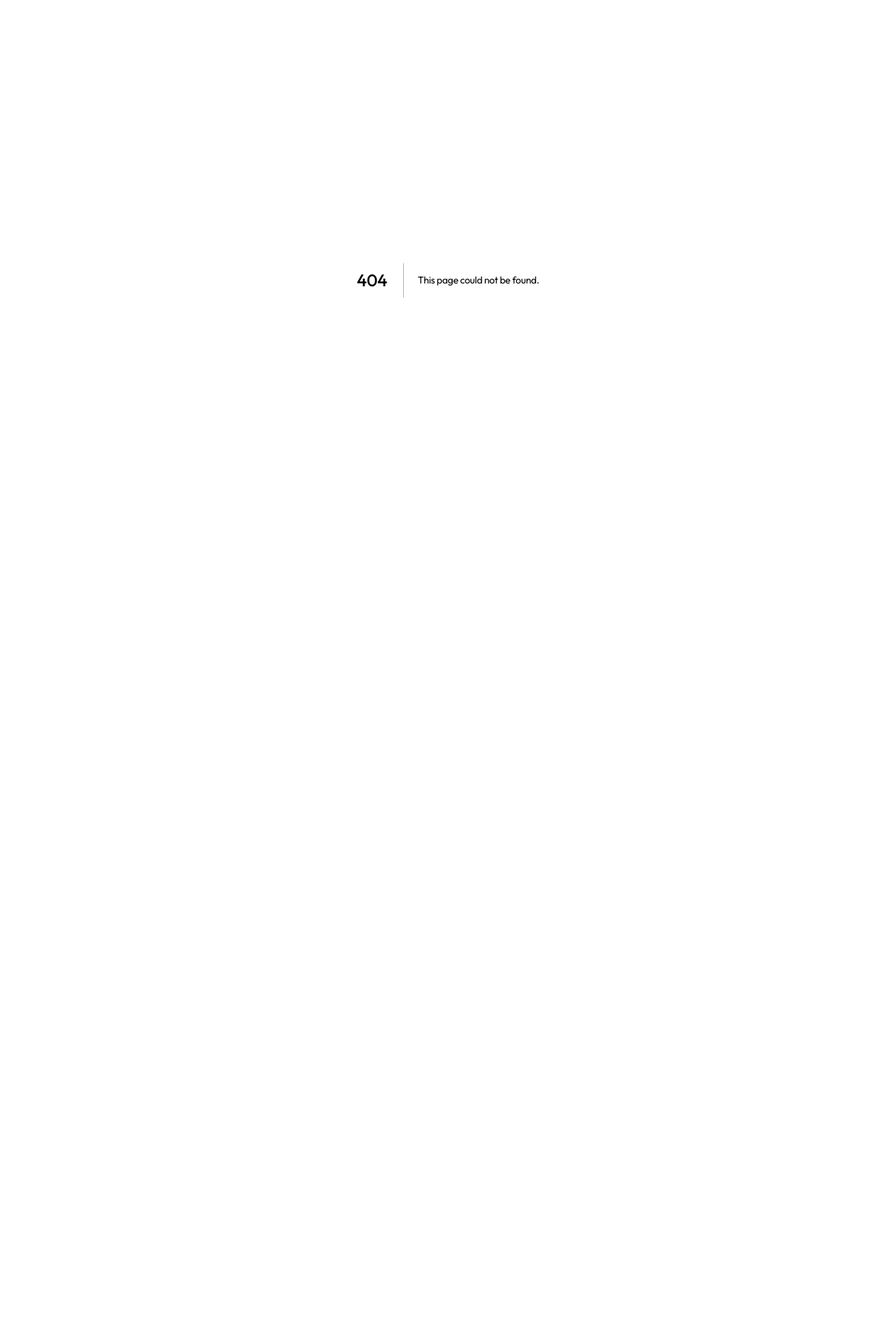
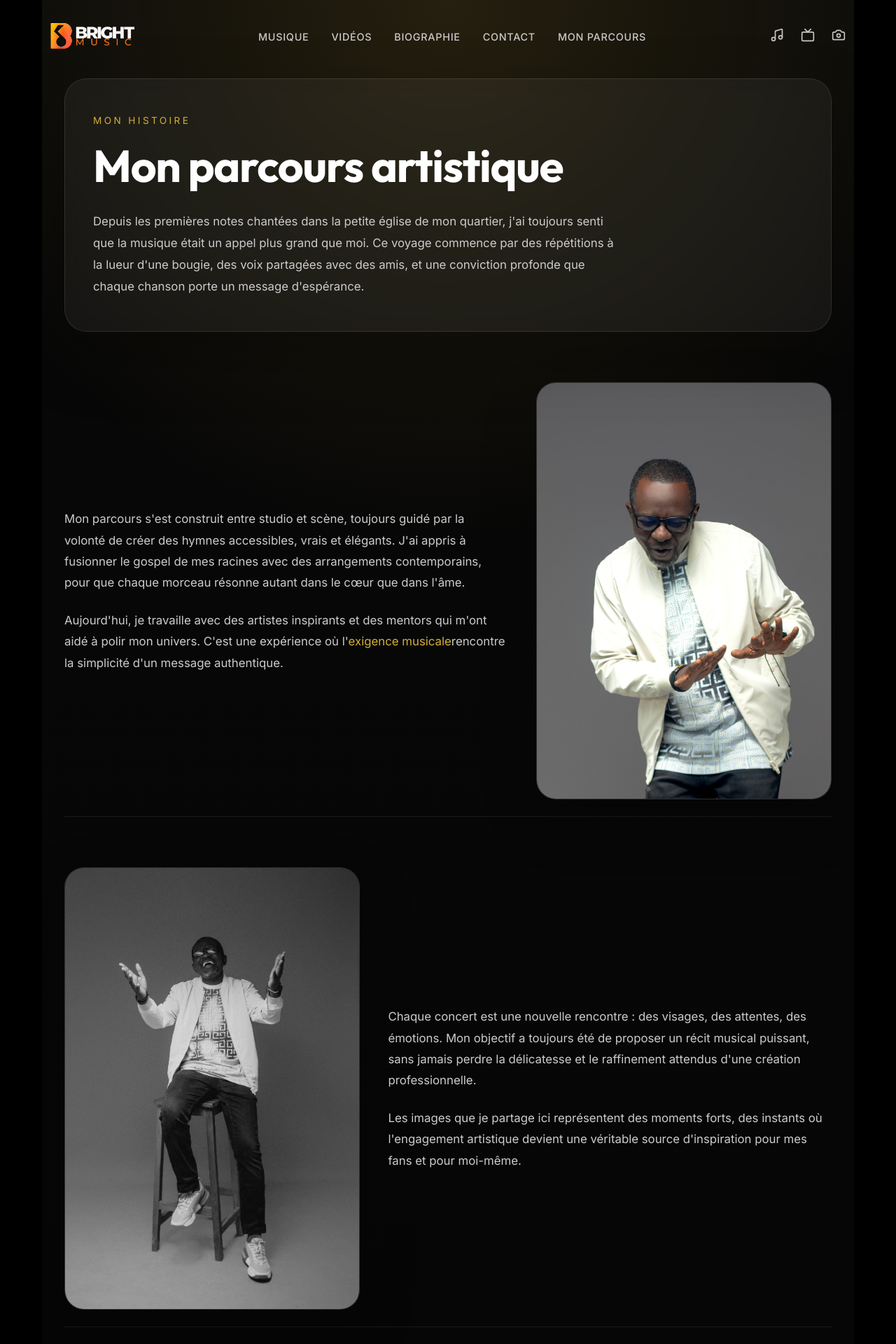
Before and after one commit to jknweb/brightmusic, a Next.js app: page /mon-parcours in a window 1280 px wide. Before the commit this address had no page. Shown: the top 1920 px of the page at 70% size. Before the commit the page ends 800 px from the top, so only its background shows below. Built offline with nearby package versions, Linux system fonts and the light colour scheme.

Commit message:
Ajout de la page mon parcours

```diff
--- /dev/null
+++ b/src/app/mon-parcours/page.js
@@ -0,0 +1,106 @@
+import Navbar from '@/components/Navbar';
+import Footer from '@/components/Footer';
+import Image from 'next/image';
+import styles from './page.module.css';
+
+export default function MonParcoursPage() {
+  return (
+    <>
+      <Navbar />
+      <main className={styles.page}>
+        <section className={`${styles.hero} glass`}>
+          <div className={styles.heading}>
+            <span className={styles.subtitle}>Mon histoire</span>
+            <h1>Mon parcours artistique</h1>
+            <p>
+              Depuis les premières notes chantées dans la petite église de mon quartier,
+              j'ai toujours senti que la musique était un appel plus grand que moi.
+              Ce voyage commence par des répétitions à la lueur d'une bougie, des voix
+              partagées avec des amis, et une conviction profonde que chaque chanson porte
+              un message d'espérance.
+            </p>
+          </div>
+        </section>
+
+        <section className={styles.section}>
+          <div className={styles.column}>
+            <p>
+              Mon parcours s'est construit entre studio et scène, toujours guidé par la
+              volonté de créer des hymnes accessibles, vrais et élégants. J'ai appris à
+              fusionner le gospel de mes racines avec des arrangements contemporains,
+              pour que chaque morceau résonne autant dans le cœur que dans l'âme.
+            </p>
+            <p>
+              Aujourd'hui, je travaille avec des artistes inspirants et des mentors qui
+              m'ont aidé à polir mon univers. C'est une expérience où l'<span className={styles.highlight}>exigence musicale</span>
+              rencontre la simplicité d'un message authentique.
+            </p>
+          </div>
+
+          <div className={styles.card}>
+            <Image
+              src="/brightL.jpeg"
+              alt="Bright L"
+              width={520}
+              height={380}
+              className={styles.image}
+            />
+
+          </div>
+        </section>
+
+        <section className={styles.sectionReverse}>
+          <div className={styles.card}>
+            <Image
+              src="/luyindula.jpeg"
+              alt="Luyindula"
+              width={520}
+              height={380}
+              className={styles.image}
+            />
+
+          </div>
+
+          <div className={styles.column}>
+            <p>
+              Chaque concert est une nouvelle rencontre : des visages, des attentes, des émotions.
+              Mon objectif a toujours été de proposer un récit musical puissant, sans jamais perdre
+              la délicatesse et le raffinement attendus d'une création professionnelle.
+            </p>
+            <p>
+              Les images que je partage ici représentent des moments forts, des instants où
+              l'engagement artistique devient une véritable source
+              d'inspiration pour mes fans et pour moi-même.
+            </p>
+          </div>
+        </section>
+
+        <section className={styles.section}>
+          <div className={styles.columnWide}>
+            <p>
+              En studio comme sur scène, je suis animé par la même passion : transmettre la lumière,
+              transformer l'énergie en mélodie, et inviter chacun à se retrouver dans un chant.
+              Ce parcours reste humble, mais il est déjà riche en rencontres et en projets.
+            </p>
+            <p>
+              Je continue aujourd'hui en m'appuyant sur des collaborations fortes, des expériences
+              partagées avec des artistes comme Rhany, et une ambition claire : faire vibrer
+              chaque auditeur avec des paroles vraies et des productions soignées.
+            </p>
+          </div>
+
+          <div className={styles.cardSmall}>
+            <Image
+              src="/rhany.jpeg"
+              alt="Rhany"
+              width={520}
+              height={380}
+              className={styles.image}
+            />
+          </div>
+        </section>
+      </main>
+      <Footer />
+    </>
+  );
+}
--- /dev/null
+++ b/src/app/mon-parcours/page.module.css
@@ -0,0 +1,139 @@
+.page {
+  padding: 7rem 2rem 2rem;
+  max-width: 1160px;
+  margin: 0 auto;
+  background: radial-gradient(circle at top, rgba(212, 175, 55, 0.14), transparent 28%),
+    linear-gradient(180deg, #080808 0%, #050505 100%);
+}
+
+.hero {
+  padding: 3rem 2.5rem;
+  border-radius: 32px;
+  background: rgba(255, 255, 255, 0.05);
+  border: 1px solid rgba(255, 255, 255, 0.1);
+  box-shadow: 0 35px 90px rgba(0, 0, 0, 0.25);
+  margin-bottom: 3rem;
+}
+
+.heading {
+  max-width: 760px;
+}
+
+.subtitle {
+  display: inline-block;
+  margin-bottom: 1rem;
+  color: var(--accent);
+  text-transform: uppercase;
+  letter-spacing: 0.25em;
+  font-size: 0.85rem;
+}
+
+.highlight {
+  color: var(--accent);
+}
+
+.hero h1 {
+  font-size: clamp(3rem, 5vw, 4.5rem);
+  margin-bottom: 1.5rem;
+  color: #fff;
+}
+
+.hero p {
+  color: var(--gray-light);
+  line-height: 1.85;
+  font-size: 1.05rem;
+}
+
+.section,
+.sectionReverse {
+  display: grid;
+  grid-template-columns: 1.2fr 0.8fr;
+  gap: 2.5rem;
+  align-items: center;
+  margin-bottom: 3rem;
+  padding: 1.5rem 0;
+  border-bottom: 1px solid rgba(255, 255, 255, 0.08);
+}
+
+.sectionReverse {
+  grid-template-columns: 0.8fr 1.2fr;
+}
+
+.column,
+.columnWide {
+  display: flex;
+  flex-direction: column;
+  gap: 1.5rem;
+}
+
+.columnWide {
+  max-width: 720px;
+}
+
+.column p,
+.columnWide p {
+  color: var(--gray-light);
+  line-height: 1.8;
+  font-size: 1.05rem;
+}
+
+.card,
+.cardSmall {
+  border-radius: 28px;
+  overflow: hidden;
+  background: rgba(255, 255, 255, 0.05);
+  border: 1px solid rgba(255, 255, 255, 0.12);
+  box-shadow: 0 30px 80px rgba(0, 0, 0, 0.22);
+  transition: transform 0.3s ease, box-shadow 0.3s ease;
+}
+
+.card:hover {
+  transform: translateY(-8px);
+  box-shadow: 0 45px 110px rgba(0, 0, 0, 0.3);
+}
+
+.image {
+  width: 100%;
+  height: auto;
+  display: block;
+  transition: transform 0.4s ease, filter 0.4s ease;
+}
+
+.card:hover .image {
+  transform: scale(1.03);
+  filter: brightness(1.04);
+}
+
+.caption {
+  padding: 1.2rem 1.4rem 1.4rem;
+  color: var(--gray-light);
+  font-size: 0.98rem;
+  line-height: 1.7;
+  border-top: 1px solid rgba(255, 255, 255, 0.07);
+}
+
+.cardSmall {
+  max-width: 500px;
+}
+
+@media (max-width: 980px) {
+  .section,
+  .sectionReverse {
+    grid-template-columns: 1fr;
+  }
+
+  .cardSmall,
+  .card {
+    max-width: 100%;
+  }
+}
+
+@media (max-width: 680px) {
+  .page {
+    padding: 4rem 1.25rem 2rem;
+  }
+
+  .hero h1 {
+    font-size: 2.75rem;
+  }
+}
--- a/src/components/Navbar.js
+++ b/src/components/Navbar.js
@@ -30,10 +30,11 @@ export default function Navbar() {
         </Link>
 
         <div className={styles.links}>
-          <a href="#music">Musique</a>
-          <a href="#videos">Vidéos</a>
-          <a href="#bio">Biographie</a>
-          <a href="#contact">Contact</a>
+          <Link href="/#music">Musique</Link>
+          <Link href="/#videos">Vidéos</Link>
+          <Link href="/#bio">Biographie</Link>
+          <Link href="/#contact">Contact</Link>
+          <Link href="/mon-parcours">Mon parcours</Link>
         </div>
 
         <div className={styles.socials}>
```
Also changed, not shown: src/components/Bio.js (+8 -5 lines).
